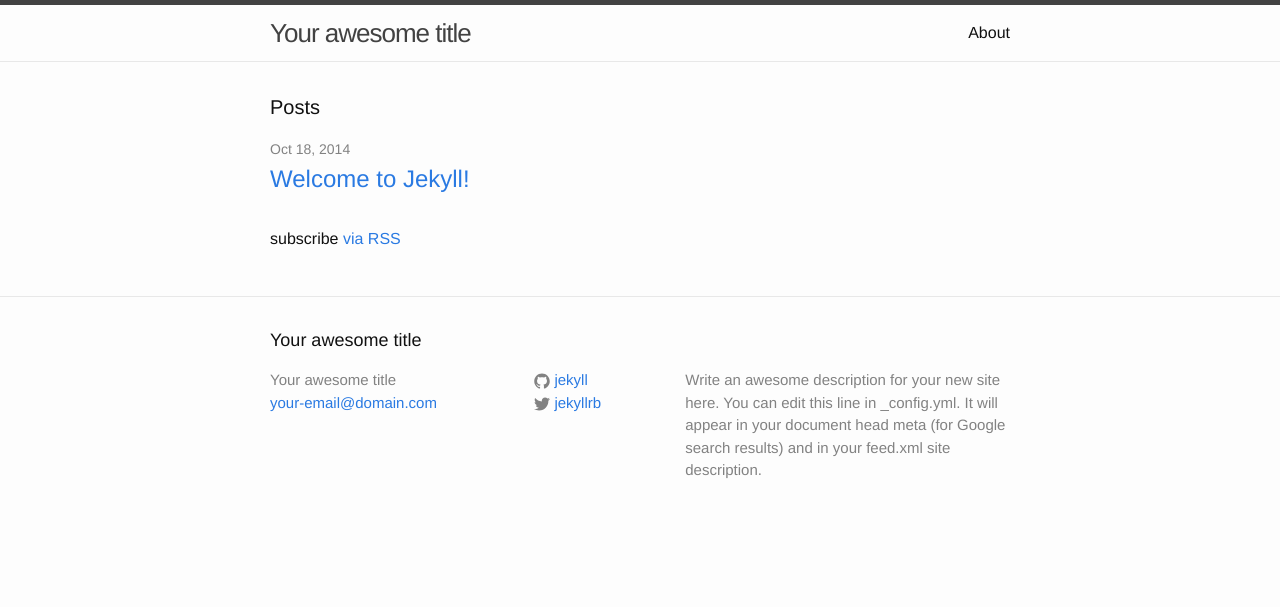
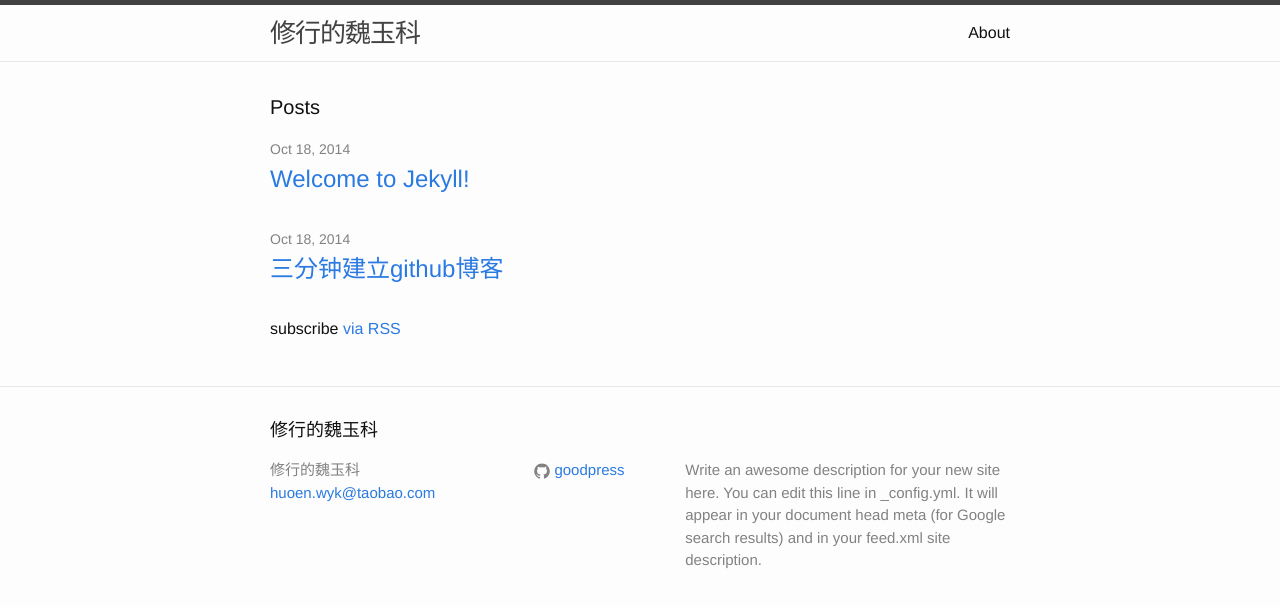
Before and after one commit to goodpress/goodpress.github.io, a Jekyll site: the page built from index.html, in a window 1280 px wide. Shown: the top 607 px of the page. Built offline with Jekyll 4.4.1, drawn with Linux system fonts in a browser that asks for light colours.

```diff
--- /dev/null
+++ b/Gemfile
@@ -0,0 +1,2 @@
+source 'https://rubygems.org'
+gem 'github-pages'
--- a/_config.yml
+++ b/_config.yml
@@ -1,14 +1,14 @@
 # Site settings
-title: Your awesome title
-email: your-email@domain.com
+title: 修行的魏玉科
+email: huoen.wyk@taobao.com
 description: > # this means to ignore newlines until "baseurl:"
   Write an awesome description for your new site here. You can edit this
   line in _config.yml. It will appear in your document head meta (for
   Google search results) and in your feed.xml site description.
 baseurl: "" # the subpath of your site, e.g. /blog/
 url: "http://yourdomain.com" # the base hostname & protocol for your site
-twitter_username: jekyllrb
-github_username:  jekyll
+#twitter_username: jekyllrb
+github_username: goodpress
 
 # Build settings
 markdown: kramdown
```
Also changed, not shown: _posts/2014-10-18-三分钟建立github博客.md (added, +28 -0 lines), _posts/接口测试一点想法.md (added, +15 -0 lines), _posts/苹果_testflight_探索.md (added, +105 -0 lines), Gemfile.lock (added), 8 other files.
